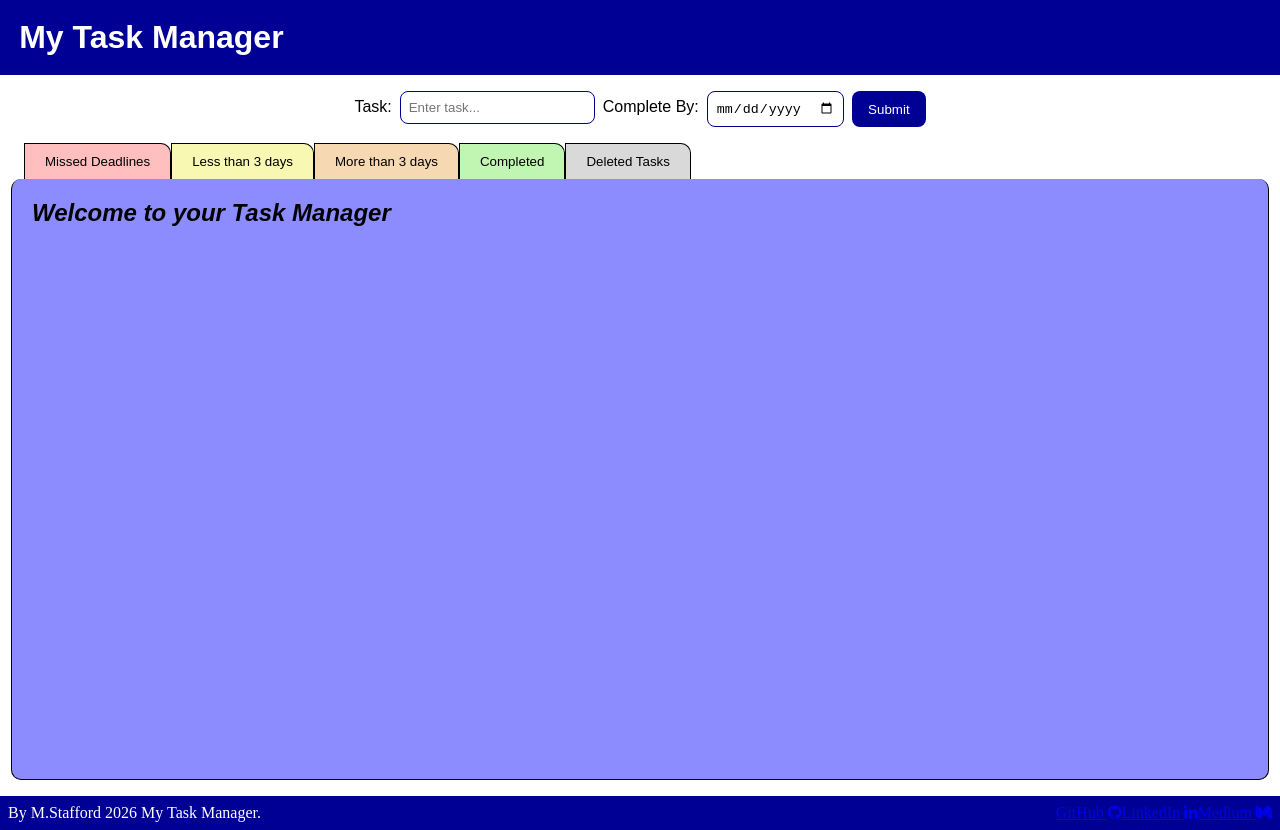
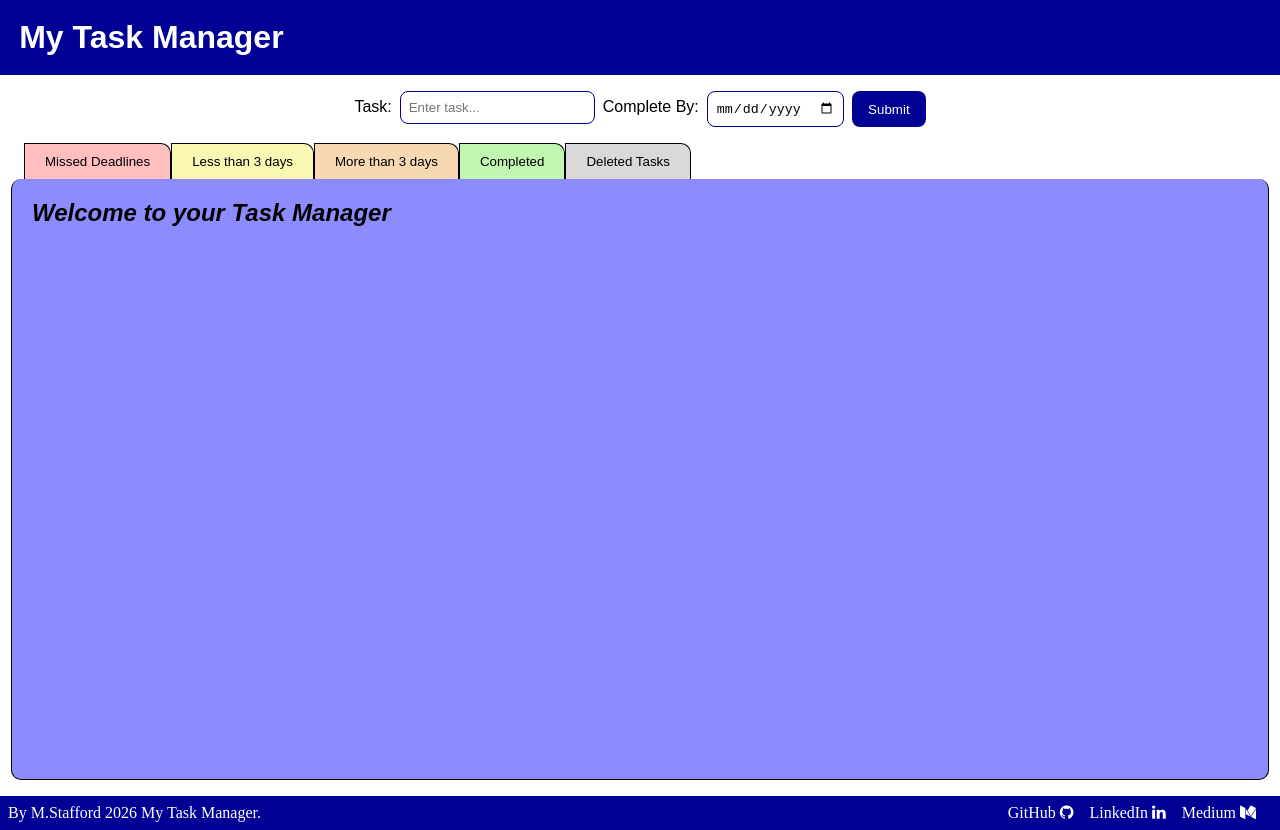
Before and after one commit to mstafford93/Task-Manager, a React (Vite) app in the folder my-react-app/: page / in a window 1280 px wide. Built offline with nearby package versions, Linux system fonts and the light colour scheme.

Commit message:
add hover effect to links in footer

```diff
--- a/my-react-app/src/components/Footer/Footer.css
+++ b/my-react-app/src/components/Footer/Footer.css
@@ -5,3 +5,14 @@ footer {
     background-color: rgb(0, 0, 148);
     color: white;
 }
+
+footer a {
+    text-decoration: none;
+    color: white;
+    margin-right: 1rem;
+    transition: all 0.3s;
+}
+
+footer a:hover {
+    color: aqua;
+}
```
